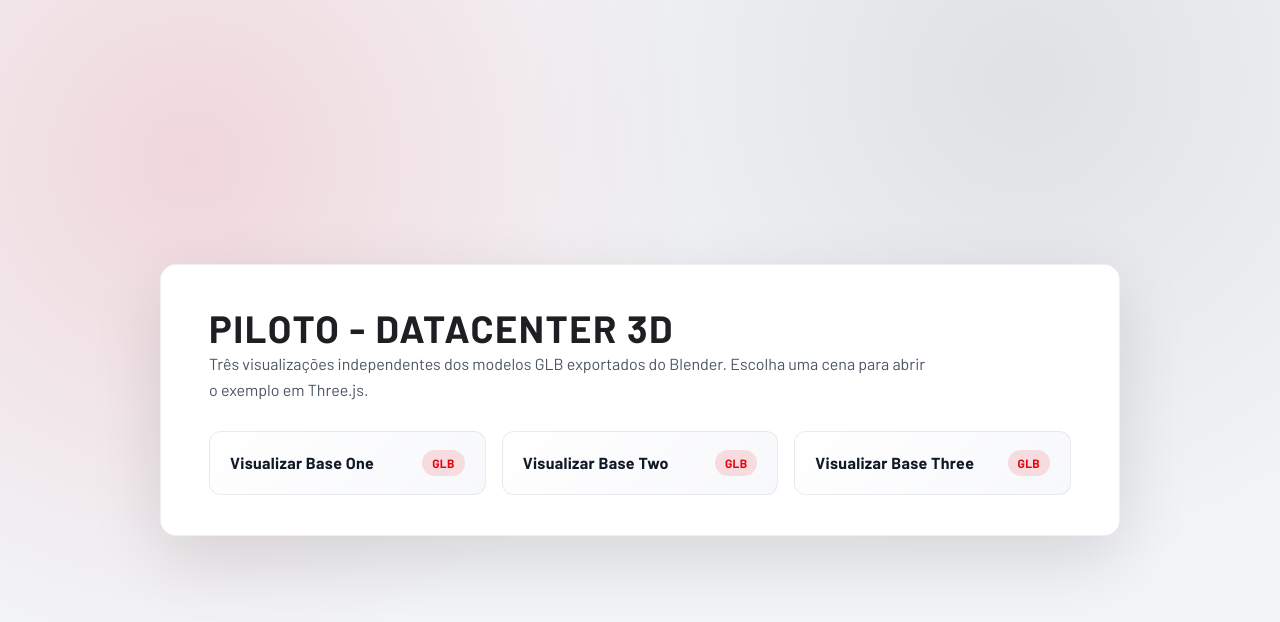
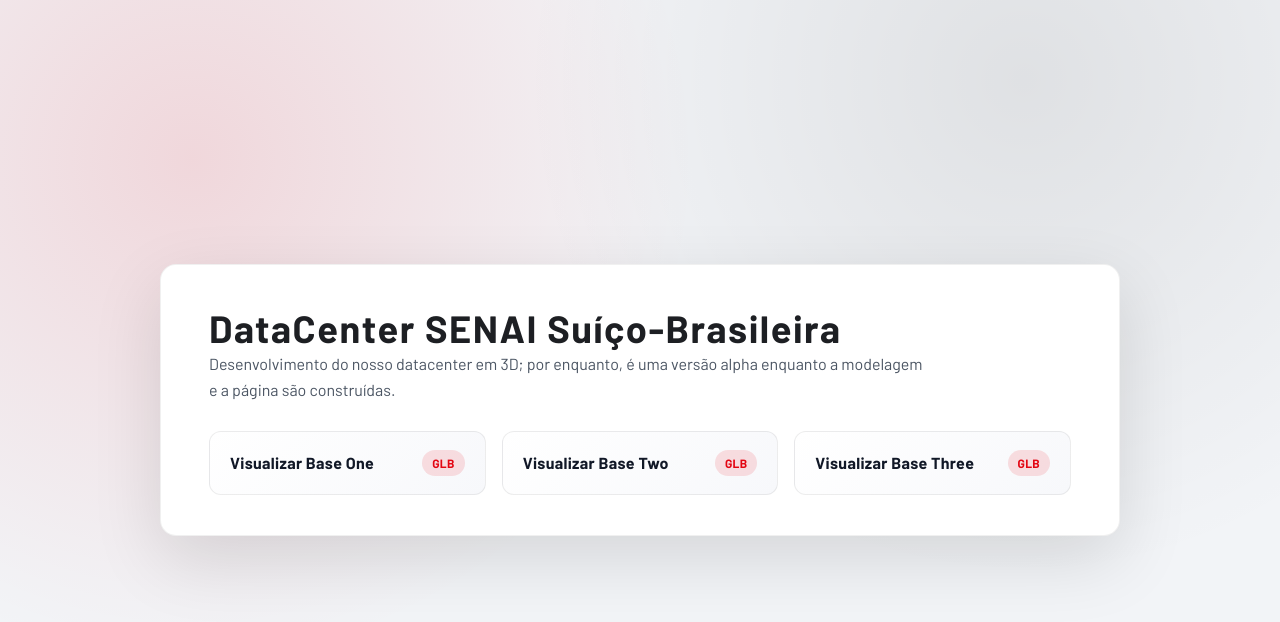
Before and after one commit to professor-correa/datacenter-blender, a plain HTML site: page public/index.html in a window 1280 px wide. Drawn offline with Linux system fonts and the light colour scheme.

Commit message:
feat: adjustment text

```diff
--- a/public/index.html
+++ b/public/index.html
@@ -3,7 +3,7 @@
 <head>
   <meta charset="UTF-8" />
   <meta name="viewport" content="width=device-width, initial-scale=1.0" />
-  <title>PILOTO - DATACENTER 3D</title>
+  <title>DataCenter SENAI Suíço-Brasileira</title>
   <style>
     @import url("https://fonts.googleapis.com/css2?family=Barlow:wght@400;600;700&display=swap");
     :root {
@@ -90,8 +90,8 @@
 <body>
   <main class="card">
     <header>
-      <h1>PILOTO - DATACENTER 3D</h1>
-      <p>Três visualizações independentes dos modelos GLB exportados do Blender. Escolha uma cena para abrir o exemplo em Three.js.</p>
+      <h1>DataCenter SENAI Suíço-Brasileira</h1>
+      <p>Desenvolvimento do nosso datacenter em 3D; por enquanto, é uma versão alpha enquanto a modelagem e a página são construídas.</p>
     </header>
     <section class="actions">
       <a href="model-one.html" class="button">
```
